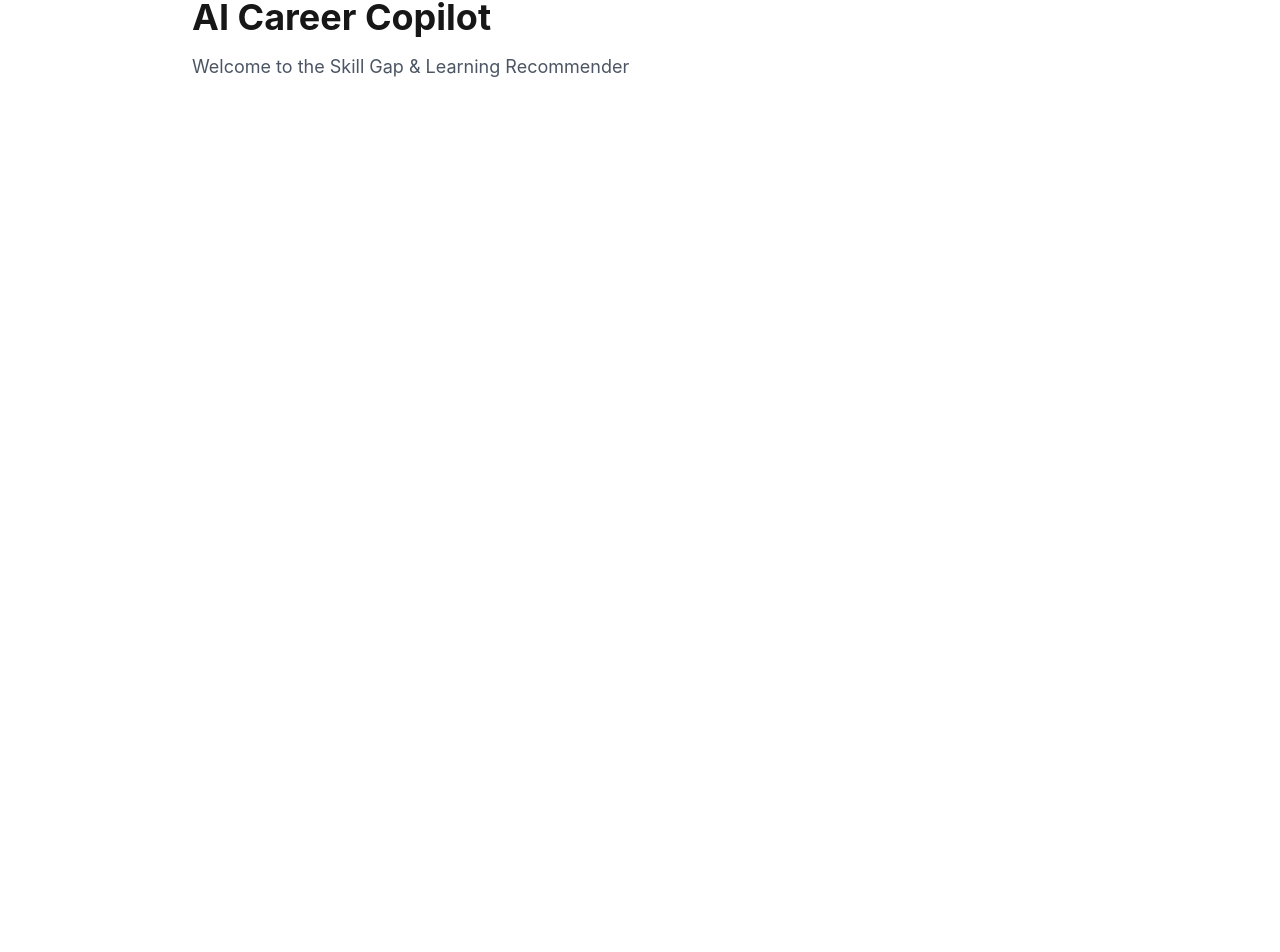
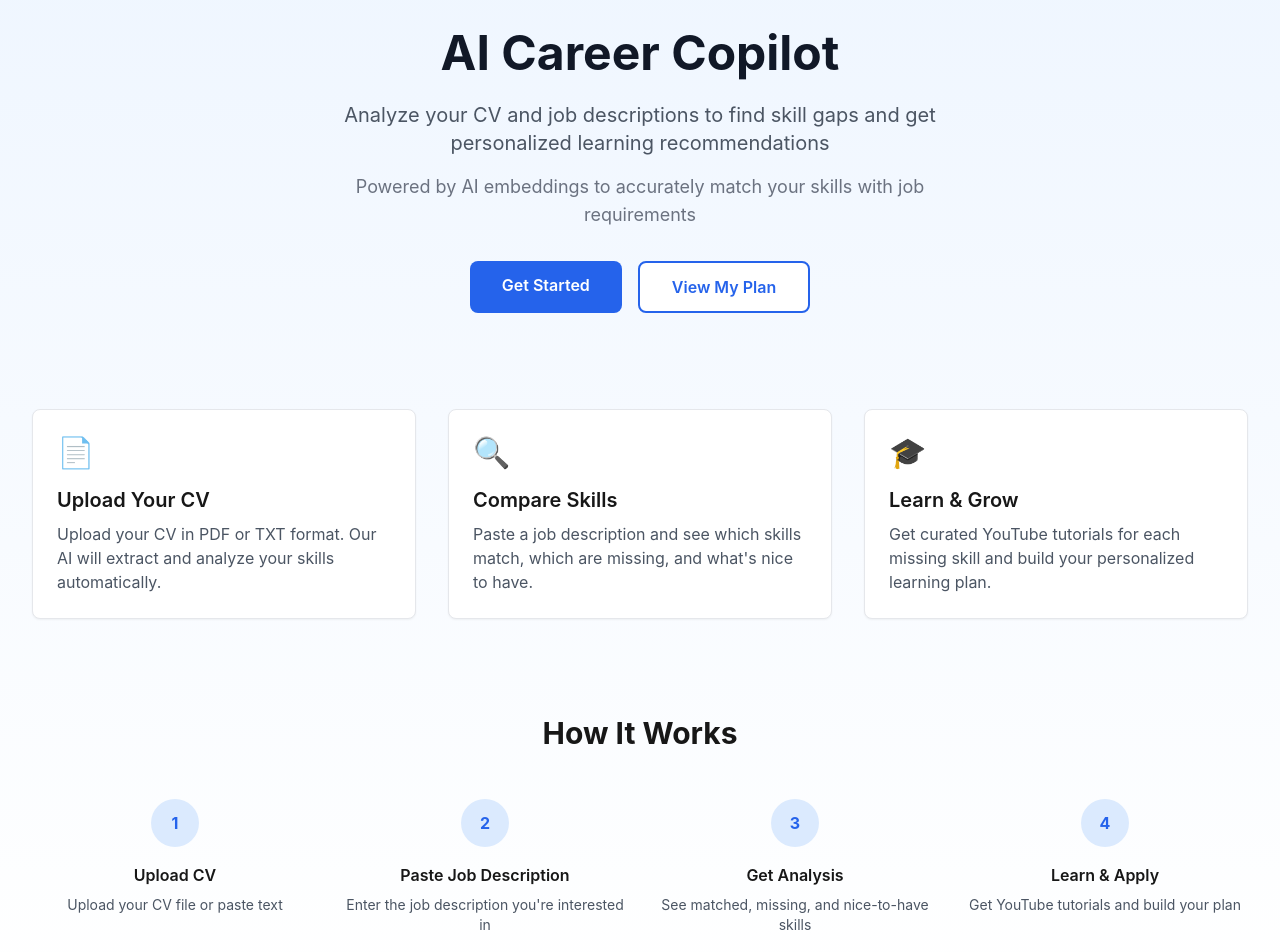
Before and after one commit to ahmed-babay/career_copilot, a Next.js app in the folder frontend/: page / in a window 1280 px wide. Shown: the part 100-1052 px from the top of the page. Before the commit the page ends 865 px from the top, so only its background shows below. Built offline with nearby package versions, Linux system fonts and the light colour scheme.

Commit message:
edited main page with some tutorial and analysis starting button

```diff
--- a/frontend/app/page.js
+++ b/frontend/app/page.js
@@ -1,10 +1,99 @@
+import Link from 'next/link';
+
 export default function Home() {
   return (
-    <main className="min-h-screen p-8">
-      <div className="max-w-4xl mx-auto">
-        <h1 className="text-4xl font-bold mb-4">AI Career Copilot</h1>
-        <p className="text-lg text-gray-600">Welcome to the Skill Gap & Learning Recommender</p>
+    <main className="min-h-screen bg-gradient-to-b from-blue-50 to-white">
+      <div className="max-w-7xl mx-auto px-4 sm:px-6 lg:px-8 py-16">
+        {/* Hero Section */}
+        <div className="text-center">
+          <h1 className="text-5xl font-bold text-gray-900 mb-6">
+            AI Career Copilot
+          </h1>
+          <p className="text-xl text-gray-600 mb-4 max-w-2xl mx-auto">
+            Analyze your CV and job descriptions to find skill gaps and get personalized learning recommendations
+          </p>
+          <p className="text-lg text-gray-500 mb-8 max-w-2xl mx-auto">
+            Powered by AI embeddings to accurately match your skills with job requirements
+          </p>
+
+          <div className="flex justify-center space-x-4">
+            <Link
+              href="/analyze"
+              className="bg-blue-600 text-white px-8 py-3 rounded-lg font-semibold hover:bg-blue-700 transition-colors"
+            >
+              Get Started
+            </Link>
+            <Link
+              href="/plan"
+              className="bg-white text-blue-600 px-8 py-3 rounded-lg font-semibold border-2 border-blue-600 hover:bg-blue-50 transition-colors"
+            >
+              View My Plan
+            </Link>
+          </div>
+        </div>
+
+        {/* Features Section */}
+        <div className="mt-24 grid md:grid-cols-3 gap-8">
+          <div className="bg-white p-6 rounded-lg shadow-sm border">
+            <div className="text-3xl mb-4">📄</div>
+            <h3 className="text-xl font-semibold mb-2">Upload Your CV</h3>
+            <p className="text-gray-600">
+              Upload your CV in PDF or TXT format. Our AI will extract and analyze your skills automatically.
+            </p>
+          </div>
+
+          <div className="bg-white p-6 rounded-lg shadow-sm border">
+            <div className="text-3xl mb-4">🔍</div>
+            <h3 className="text-xl font-semibold mb-2">Compare Skills</h3>
+            <p className="text-gray-600">
+              Paste a job description and see which skills match, which are missing, and what's nice to have.
+            </p>
+          </div>
+
+          <div className="bg-white p-6 rounded-lg shadow-sm border">
+            <div className="text-3xl mb-4">🎓</div>
+            <h3 className="text-xl font-semibold mb-2">Learn & Grow</h3>
+            <p className="text-gray-600">
+              Get curated YouTube tutorials for each missing skill and build your personalized learning plan.
+            </p>
+          </div>
+        </div>
+
+        {/* How It Works */}
+        <div className="mt-24">
+          <h2 className="text-3xl font-bold text-center mb-12">How It Works</h2>
+          <div className="grid md:grid-cols-4 gap-6">
+            <div className="text-center">
+              <div className="bg-blue-100 w-12 h-12 rounded-full flex items-center justify-center mx-auto mb-4">
+                <span className="text-blue-600 font-bold">1</span>
+              </div>
+              <h4 className="font-semibold mb-2">Upload CV</h4>
+              <p className="text-sm text-gray-600">Upload your CV file or paste text</p>
+            </div>
+            <div className="text-center">
+              <div className="bg-blue-100 w-12 h-12 rounded-full flex items-center justify-center mx-auto mb-4">
+                <span className="text-blue-600 font-bold">2</span>
+              </div>
+              <h4 className="font-semibold mb-2">Paste Job Description</h4>
+              <p className="text-sm text-gray-600">Enter the job description you're interested in</p>
+            </div>
+            <div className="text-center">
+              <div className="bg-blue-100 w-12 h-12 rounded-full flex items-center justify-center mx-auto mb-4">
+                <span className="text-blue-600 font-bold">3</span>
+              </div>
+              <h4 className="font-semibold mb-2">Get Analysis</h4>
+              <p className="text-sm text-gray-600">See matched, missing, and nice-to-have skills</p>
+            </div>
+            <div className="text-center">
+              <div className="bg-blue-100 w-12 h-12 rounded-full flex items-center justify-center mx-auto mb-4">
+                <span className="text-blue-600 font-bold">4</span>
+              </div>
+              <h4 className="font-semibold mb-2">Learn & Apply</h4>
+              <p className="text-sm text-gray-600">Get YouTube tutorials and build your plan</p>
+            </div>
+          </div>
+        </div>
       </div>
     </main>
-  )
+  );
 }
```
